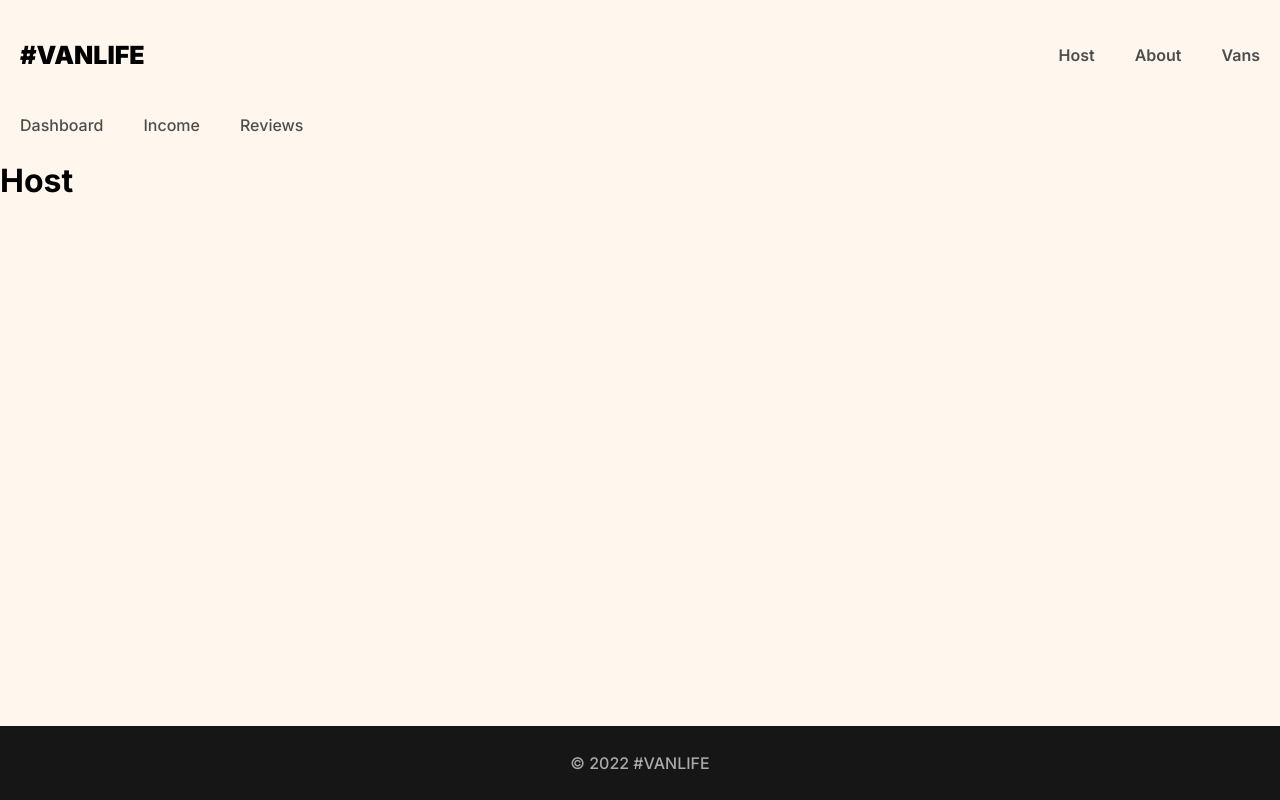
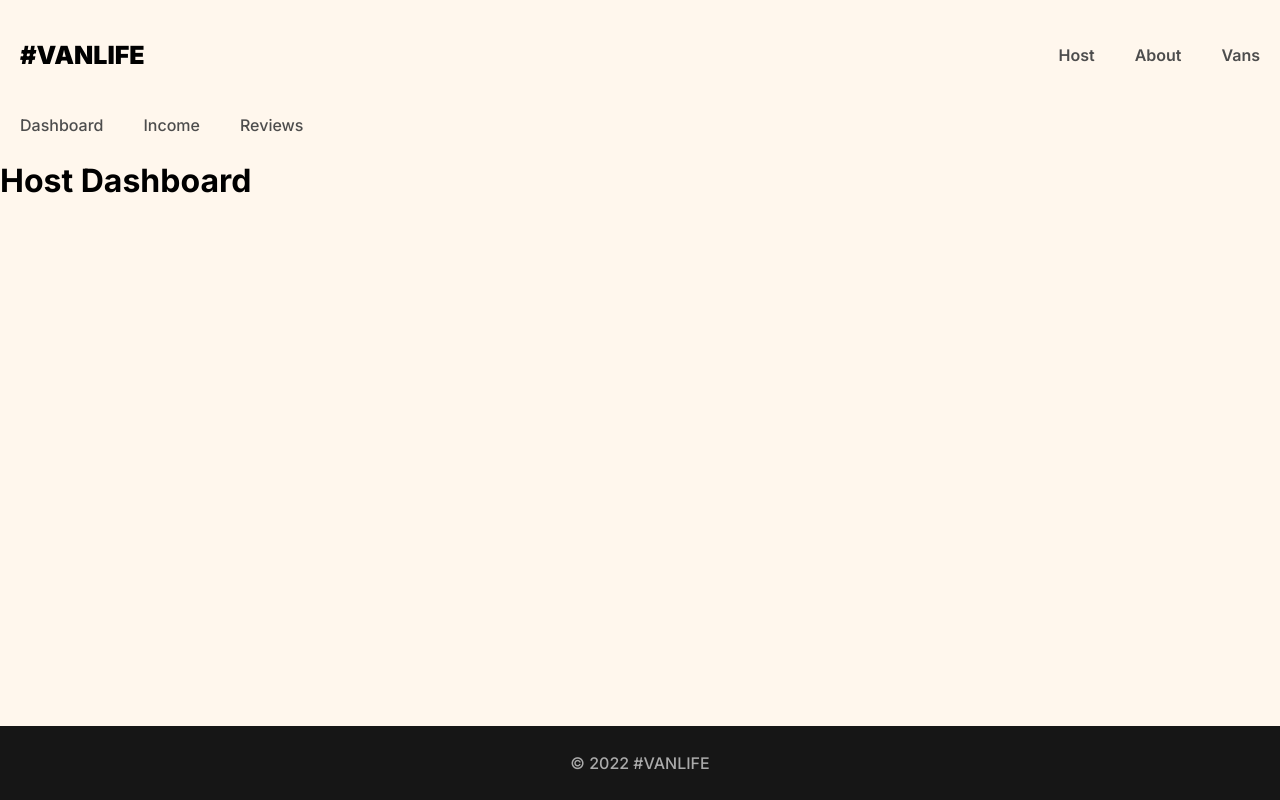
Before and after one commit to tonnyb1/VanApp, a React (Vite) app: page /host in a window 1280 px wide. Built offline with nearby package versions, Linux system fonts and the light colour scheme; what miragejs would draw is missing.

Commit message:
adds host heading

```diff
--- a/src/pages/Host/Dashboard.jsx
+++ b/src/pages/Host/Dashboard.jsx
@@ -4,7 +4,7 @@ import { Outlet } from "react-router-dom";
 export default function Dashboard() {
     return (
         <div>
-            <h1>Host</h1>
+            <h1>Host Dashboard</h1>
             <Outlet />
         </div>
     )
```
